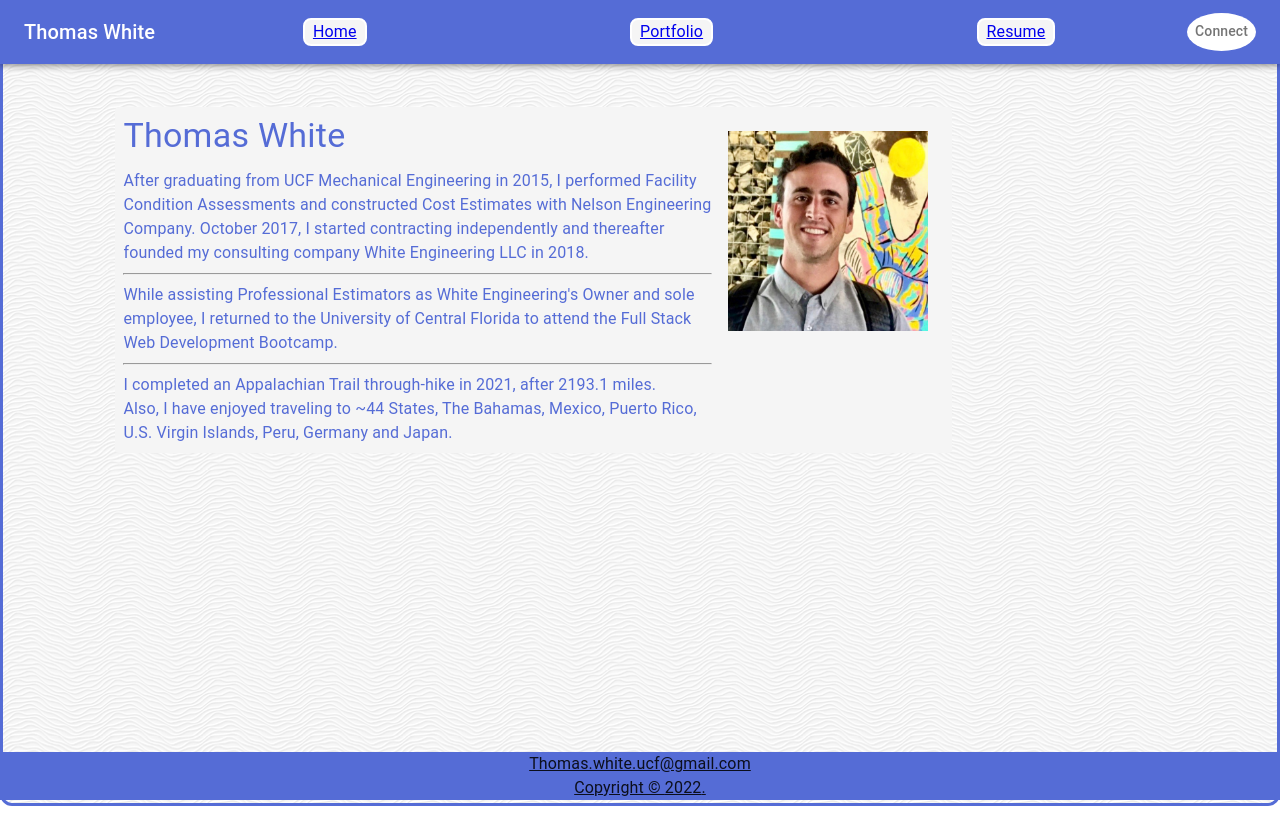
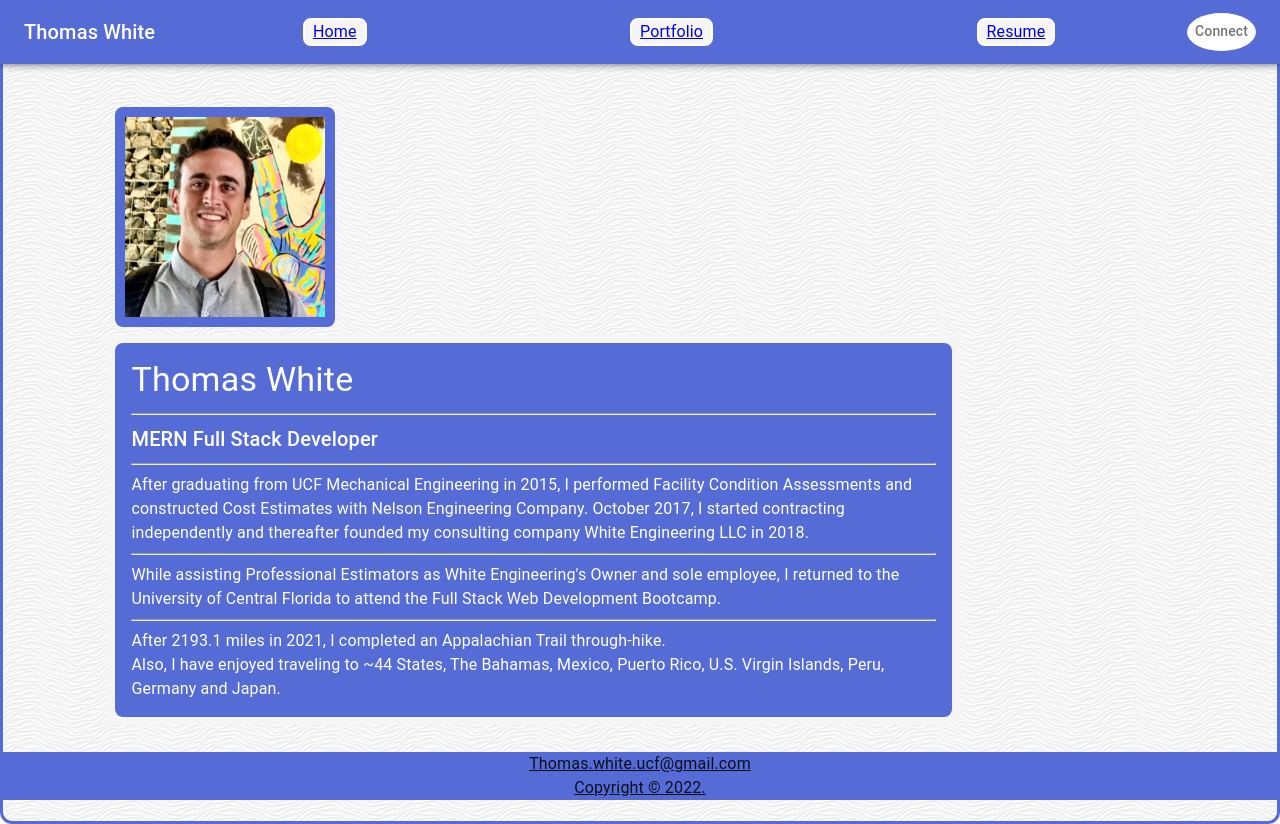
Before and after one commit to thomas-white-ucf/portfolio2022, a React (Create React App) app: page / in a window 1280 px wide. Built offline with nearby package versions, Linux system fonts and the light colour scheme.

Commit message:
fixed card styles, added bkgrnd color to main text, updated reactDOM render method

```diff
--- a/src/assets/data/project-data.js
+++ b/src/assets/data/project-data.js
@@ -5,7 +5,6 @@ import liriPic from "../images/liri.png";
 import marvelPic from "../images/ReactMarvel.png";
 import workoutPic from "../images/workout.jpeg";
 import snowPingPic from "../images/snowPingPic.png";
-
 
 const myProjects = [
   {
--- a/src/components/layout/Cards/ProjectCard.jsx
+++ b/src/components/layout/Cards/ProjectCard.jsx
@@ -15,7 +15,11 @@ const ProjectCard = () => {
   //
 
   return (
-    <Grid item xs={12}>
+    <Grid
+      item
+      xs={12}
+      // sx={{ display: "flex", flexDirection: "column" }}
+    >
       {/* sx={{ backgroundColor: "white", minHeight: 200 }} */}
       <Box
         sx={{
@@ -27,18 +31,27 @@ const ProjectCard = () => {
           mx: "auto",
           p: 1,
           m: 1,
+          // minWidth: "140px",
         }}
       >
         {/* , src, alt, href */}
 
         {myProjects.map(({ id, alt, src, href }) => (
-          <Card key={id} sx={{ mx: "auto", m: 1, backgroundColor: "#6fdcff" }}>
+          <Card
+            key={id}
+            sx={{
+              mx: "auto",
+              m: 1,
+              backgroundColor: "#6fdcff",
+              maxWidth: "140px",
+            }}
+          >
             {/* minWidth: 150, minHeight: 150, */}
             <CardContent>
               <CardMedia
                 component="img"
                 height="140px"
-                // width="140px"
+                width="140px"
                 image={src}
                 alt={alt}
               />
@@ -52,9 +65,7 @@ const ProjectCard = () => {
             </CardContent>
             <CardActions>
               <Button size="medium" href={href}>
-                {/* <Box sx={{ backgroundColor: "#6fdcff" }}> */}
-                {id}
-                {/* </Box> */}
+                <Box sx={{ backgroundColor: "whitesmoke" }}>{id}</Box>
               </Button>
             </CardActions>
           </Card>
--- a/src/components/pages/HomePage.jsx
+++ b/src/components/pages/HomePage.jsx
@@ -6,28 +6,63 @@ const HomePage = () => {
     <Grid item xs={12}>
       <Box
         sx={{
-          display: "flex",
-          flexWrap: "wrap",
+          // display: "flex",
+          // flexWrap: "wrap",
           overFlow: "auto",
           flexDirection: "column",
         }}
       >
         <Box
           sx={{
-            display: "flex",
+            p: 1,
+            m: 1,
+            borderRadius: 2,
+            border: 2,
+            backgroundColor: "#556cd6",
+            // maxWidth: "50%",
+            // minWidth: "220px",
+            // display: "flex",
+            display: "inline-flex",
+            // flexWrap: "wrap",
+            // display: "block"
+          }}
+        >
+          <img
+            src={thomasLogo}
+            alt="Thomas White"
+            height="200px"
+            width="200px"
+          />
+        </Box>
+        <Box
+          sx={{
+            // display: "inline-flex",
             alignContent: "center",
             // ml: "auto",
             // border: 1,
             borderRadius: 1,
             background: "whitesmoke",
-            p: 1,
-            m: 1,
+            // p: 1,
+            // m: 1,
           }}
         >
-          <Box>
+          <Box
+            sx={{
+              backgroundColor: "#556cd6",
+              color: "white",
+              p: 2,
+              m: 1,
+              borderRadius: 2,
+            }}
+          >
             <Typography variant="h4" gutterBottom>
               Thomas White
             </Typography>
+            <hr />
+            <Typography variant="h6" gutterBottom>
+              MERN Full Stack Developer
+            </Typography>
+            <hr />
             <Typography variant="subtitle" gutterBottom>
               After graduating from UCF Mechanical Engineering in 2015, I
               performed Facility Condition Assessments and constructed Cost
@@ -43,18 +78,11 @@ const HomePage = () => {
             </Typography>
             <hr />
             <Typography variant="subtitle" gutterBottom>
-              I completed an Appalachian Trail through-hike in 2021, after 2193.1 miles. <br/>
-              Also, I have enjoyed traveling to ~44 States, The Bahamas, Mexico, Puerto Rico,
-              U.S. Virgin Islands, Peru, Germany and Japan.
+              After 2193.1 miles in 2021, I completed an Appalachian Trail
+              through-hike. <br />
+              Also, I have enjoyed traveling to ~44 States, The Bahamas, Mexico,
+              Puerto Rico, U.S. Virgin Islands, Peru, Germany and Japan.
             </Typography>
-          </Box>
-          <Box sx={{ p: 1, m: 1 }}>
-            <img
-              src={thomasLogo}
-              alt="Thomas White"
-              height="200px"
-              width="200px"
-            />
           </Box>
         </Box>
       </Box>
--- a/src/components/pages/PortfolioPage.jsx
+++ b/src/components/pages/PortfolioPage.jsx
@@ -6,7 +6,7 @@ const PortfolioPage = () => {
 
   return (
     <Grid item xs={12}>
-      <Box sx={{ display: "flex", flexDirection: "column" }}>
+      <Box>
         <Typography variant="h4">Projects</Typography>
         <ProjectCard />
       </Box>
--- a/src/index.js
+++ b/src/index.js
@@ -1,23 +1,38 @@
 import React from "react";
-import ReactDOM from "react-dom";
+// import ReactDOM from "react-dom";
+import { createRoot } from "react-dom/client";
 import { BrowserRouter } from "react-router-dom";
 import { ThemeProvider } from "@mui/material/styles";
 import theme from "./theme";
-
+import CssBaseline from "@mui/material/CssBaseline";
+//
 import App from "./App";
 
-import CssBaseline from "@mui/material/CssBaseline";
+const container = document.getElementById("root");
+const root = createRoot(container);
 
-// ReactDOM.render(<App />, document.getElementById("root"));
+//--
 
-const rootElement = document.getElementById("root");
+//**_render
+root.render(
+  <React.StrictMode>
+    <BrowserRouter>
+      <ThemeProvider theme={theme}>
+        <CssBaseline />
+        <App />
+      </ThemeProvider>
+    </BrowserRouter>
+  </React.StrictMode>
+);
 
-ReactDOM.render(
-  <BrowserRouter>
-    <ThemeProvider theme={theme}>
-      <CssBaseline />
-      <App />
-    </ThemeProvider>
-  </BrowserRouter>,
-  rootElement
-);
+// const rootElement = document.getElementById("root");
+
+// ReactDOM.render(
+//   <BrowserRouter>
+//     <ThemeProvider theme={theme}>
+//       <CssBaseline />
+//       <App />
+//     </ThemeProvider>
+//   </BrowserRouter>,
+//   rootElement
+// );
```
Also changed, not shown: package.json (+5 -4 lines), 2 other files (tests, documents, lock files or other folders).
